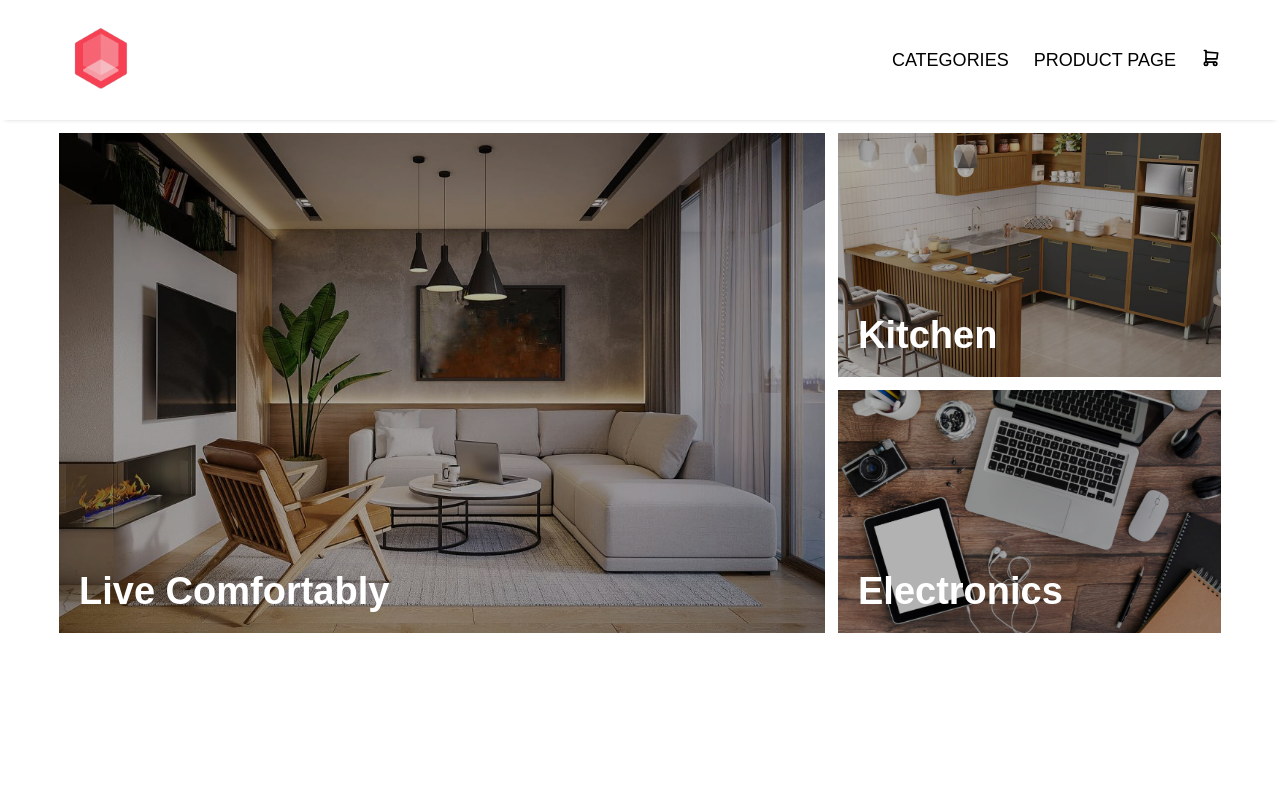
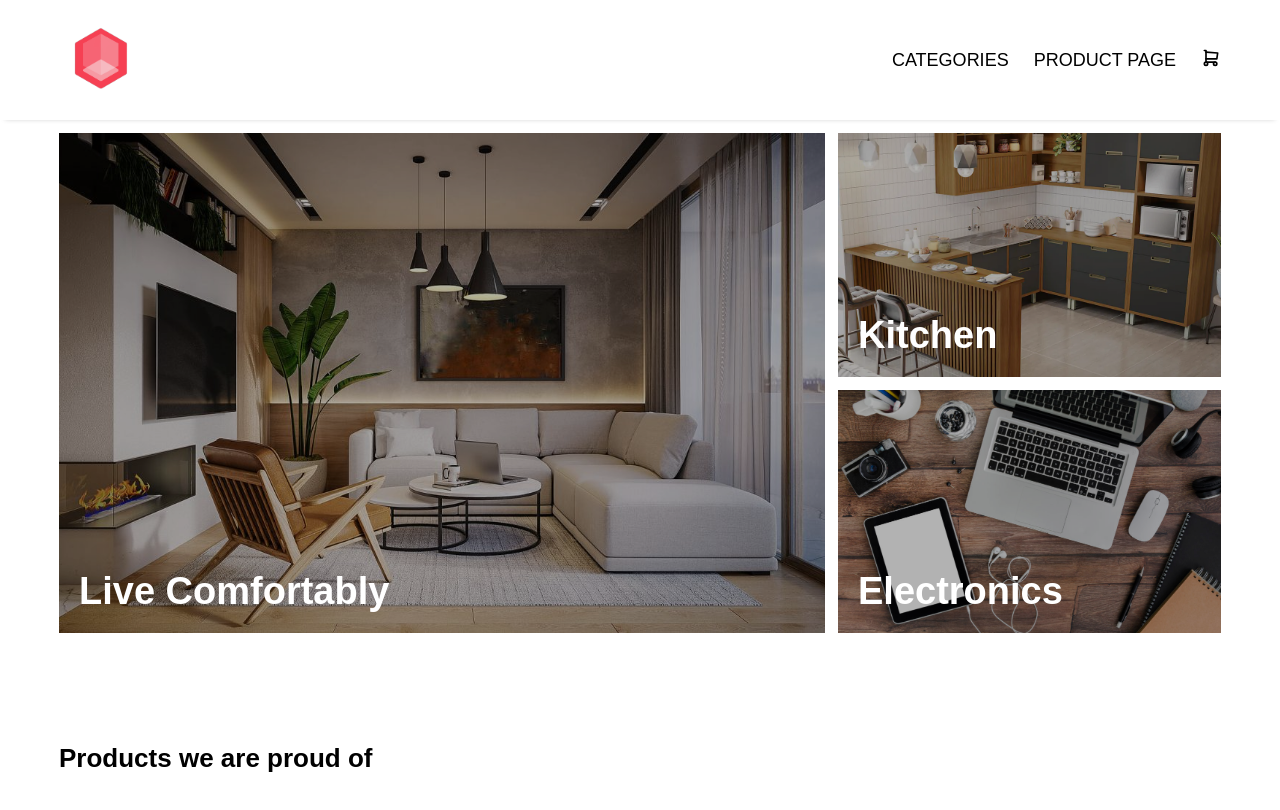
Before and after one commit to Arthur-Cyberpunk/ilumina_ecommerce, a React (Create React App) app: page / in a window 1280 px wide. Shown: the top 810 px of the page. Built offline with nearby package versions, Linux system fonts and the light colour scheme.

Commit message:
create proud products components

```diff
--- a/src/App.js
+++ b/src/App.js
@@ -1,11 +1,13 @@
 import Header from "./components/Header";
 import NavBar from "./components/NavBar";
+import ProudProducts from "./components/ProudProducts";
 
 function App() {
   return (
     <>
       <NavBar></NavBar>
       <Header></Header>
+      <ProudProducts></ProudProducts>
     </>
   );
 }
--- /dev/null
+++ b/src/components/ProductItem/styles.jsx
@@ -0,0 +1,5 @@
+import styled from "styled-components";
+
+export const Section = styled.section`
+    padding: 11rem 0;
+`;
--- /dev/null
+++ b/src/components/ProudProducts/index.jsx
@@ -0,0 +1,17 @@
+import * as S from "./styles";
+
+const ProudProducts = () => {
+
+    return (
+
+        <S.Section>
+            <div className="container">
+            <S.H2>Products we are proud of</S.H2>
+                <S.ProductsGrid />
+            </div>
+        </S.Section>
+    )
+
+}
+
+export default ProudProducts;
--- /dev/null
+++ b/src/components/ProudProducts/styles.jsx
@@ -0,0 +1,17 @@
+import styled from "styled-components";
+
+export const Section = styled.section`
+    padding: 11rem 0;
+`;
+
+export const H2 = styled.h2`
+    font-size: 2.6rem;
+    font-weight: 600;
+    margin-bottom: 4.2rem !important;
+`;
+
+export const ProductsGrid = styled.div`
+    display: grid;
+    grid-template-columns: 1fr 1fr 1fr 1fr;
+    gap: 2rem;
+`;
```
Also changed, not shown: src/components/ProductItem/index.jsx (added, +15 -0 lines).
